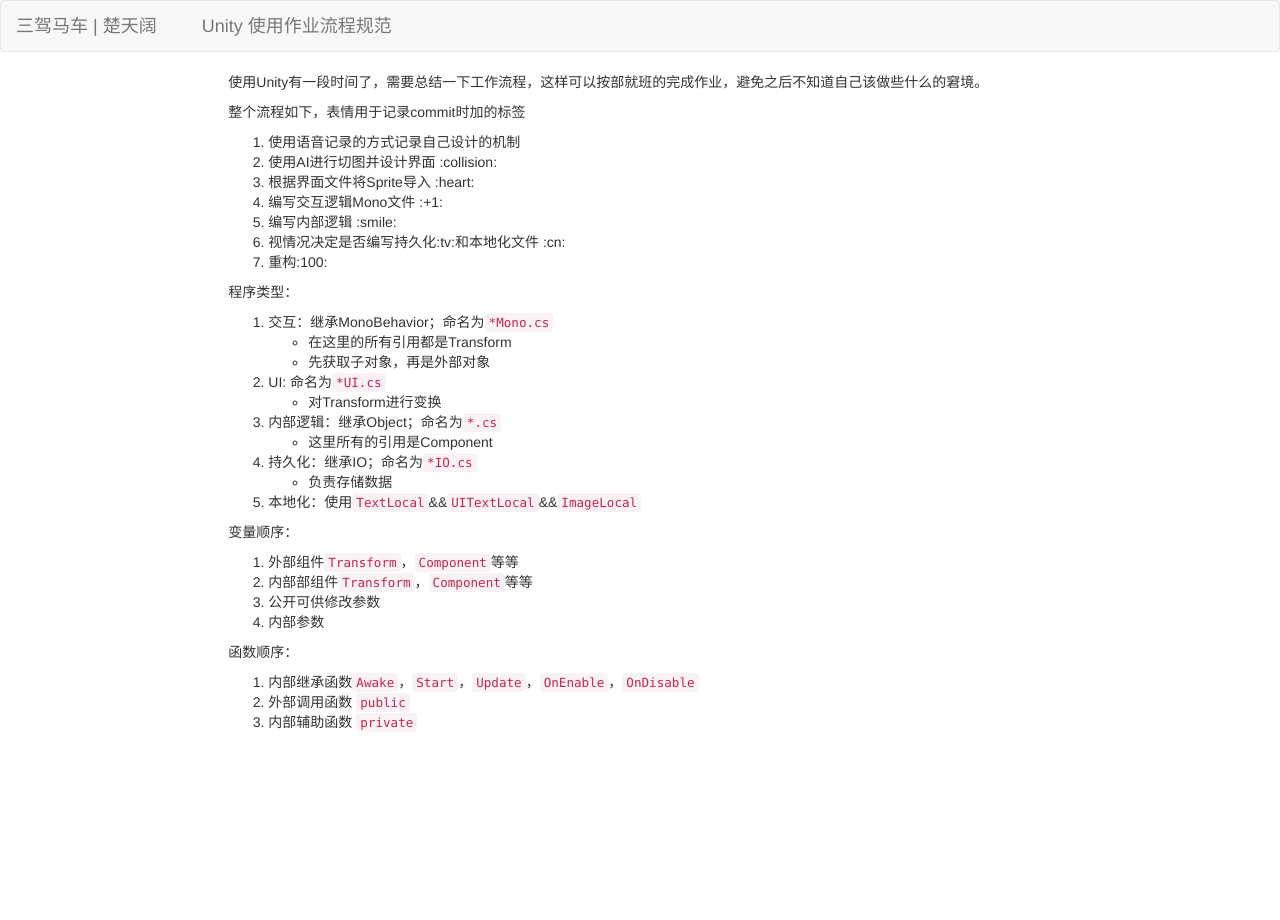
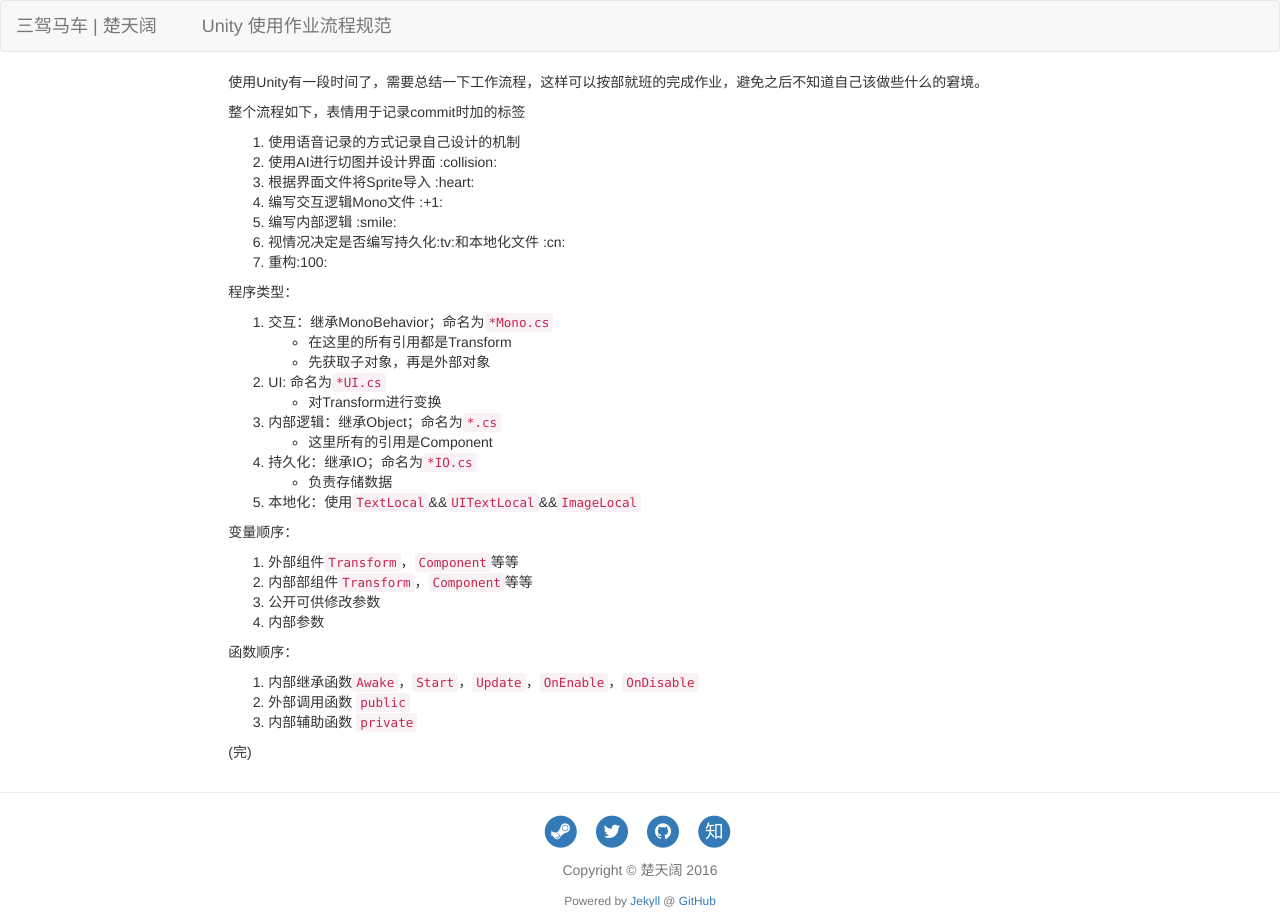
Before and after one commit to guoyu07/blog.tkchu.me, a Jekyll site: the page built from _posts/2016-10-23-unity-workflow.md, in a window 1280 px wide. Built offline with Jekyll 4.4.1, drawn with Linux system fonts in a browser that asks for light colours; nearby versions of some CDN libraries.

Commit message:
修改布局

```diff
--- a/_config.yml
+++ b/_config.yml
@@ -11,3 +11,5 @@
 steam_username: tkchu # steam 该项需要在steam上编辑个人资料，指定自定义URL
 
 duoshuo_username: tkchushbm # 多说
+
+baseurl: /
--- /dev/null
+++ b/_includes/footer.html
@@ -0,0 +1,9 @@
+<!-- Footer -->
+<footer>
+      <p class="copyright text-muted text-center">
+        Copyright &copy; {{ site.author }} {{ site.time | date: '%Y' }}
+      </p>
+      <p class="text-muted text-center"><small>
+        Powered by <a href="http://jekyllrb.com" target="_blank">Jekyll</a> @ <a href="https://github.com/{% if site.github_username %}{{site.github_username}}{% endif %}/{% if site.github_projectname %}{{site.github_projectname}}{% endif %}" target="_blank">GitHub</a>
+      </small></p>
+</footer>
--- a/_includes/head.html
+++ b/_includes/head.html
@@ -2,7 +2,6 @@
 <meta http-equiv="X-UA-Compatible" content="IE=edge">
 <meta name="viewport" content="width=device-width, initial-scale=1">
 
-<title>{{ site.title | escape }}</title>
 <meta name="description" content="{{ site.description }}">
 
 <!-- Bootstrap core css -->
@@ -10,7 +9,8 @@
 <script src="http://apps.bdimg.com/libs/jquery/1.11.3/jquery.min.js"></script>
 <script src="http://apps.bdimg.com/libs/bootstrap/3.3.4/js/bootstrap.min.js"></script>
 
+<link href="http://apps.bdimg.com/libs/fontawesome/4.2.0/css/font-awesome.min.css" rel="stylesheet" type="text/css">
 <!-- Bootstrap end -->
 
-<link rel="icon" type="image/png" href="assets/favicon-32x32.png" sizes="32x32" />
-<link rel="icon" type="image/png" href="assets/favicon-16x16.png" sizes="16x16" />
+<link rel="icon" type="image/png" href="//assets/favicon-32x32.png" sizes="32x32" />
+<link rel="icon" type="image/png" href="//assets/favicon-16x16.png" sizes="16x16" />
--- /dev/null
+++ b/_includes/links.html
@@ -0,0 +1,42 @@
+<ul class="list-inline text-center">
+  {% if site.steam_username %}
+  <li>
+    <a target="_blank" href="http://steamcommunity.com/id/{{ site.steam_username }}">
+      <span class="fa-stack fa-lg">
+          <i class="fa fa-circle fa-stack-2x"></i>
+          <i class="fa fa-steam fa-stack-1x fa-inverse"></i>
+      </span>
+    </a>
+  </li>
+  {% endif %}
+  {% if site.twitter_username %}
+  <li>
+      <a target="_blank" href="https://twitter.com/{{ site.twitter_username }}">
+          <span class="fa-stack fa-lg">
+              <i class="fa fa-circle fa-stack-2x"></i>
+              <i class="fa fa-twitter fa-stack-1x fa-inverse"></i>
+          </span>
+      </a>
+  </li>
+  {% endif %}
+  {% if site.github_username %}
+  <li>
+      <a target="_blank" href="https://github.com/{{ site.github_username }}">
+          <span class="fa-stack fa-lg">
+              <i class="fa fa-circle fa-stack-2x"></i>
+              <i class="fa fa-github fa-stack-1x fa-inverse"></i>
+          </span>
+      </a>
+  </li>
+  {% endif %}
+  {% if site.zhihu_username %}
+  <li>
+    <a target="_blank" href="https://www.zhihu.com/people/{{ site.zhihu_username }}">
+      <span class="fa-stack fa-lg">
+          <i class="fa fa-circle fa-stack-2x"></i>
+          <i class="fa fa-stack-1x fa-inverse">知</i>
+      </span>
+    </a>
+  </li>
+  {% endif %}
+</ul>
--- a/_layouts/post.html
+++ b/_layouts/post.html
@@ -2,6 +2,7 @@
 <html lang="zh-CN">
 <head>
   {% include head.html %}
+  <title>{% if page.title %}{{ page.title }} | {% endif%}{{ site.title | escape }}</title>
 </head>
 <body>
   <header>
@@ -12,7 +13,7 @@
         <a class="navbar-brand" href="#"></a>
       </div>
       <div class="navbar-header col-md-6 col-md-offset-3">
-        <a class="navbar-brand" href="#">{% if page.title %}{{ page.title }}{% endif %}</a>
+        <a class="navbar-brand hidden-xs hidden-sm" href="#">{% if page.title %}{{ page.title }}{% endif %}</a>
       </div>
     </div><!-- /.container-fluid -->
   </nav>
@@ -21,18 +22,15 @@
 
   <div class="container-fluid">
     <div class="row">
-      <div class="col-md-2">
-
-      </div>
-      <div class="col-md-8">
+      <div class="col-md-8 col-md-offset-2">
         {{content}}
-      </div>
-      <div class="col-md-2">
-
+        <p>(完)</p>
       </div>
     </div>
   </div>
-
+  <hr>
+  {% include links.html %}
+  {% include footer.html %}
 </body>
 
 </html>
```
Also changed, not shown: _layouts/index.html (+10 -2 lines).
